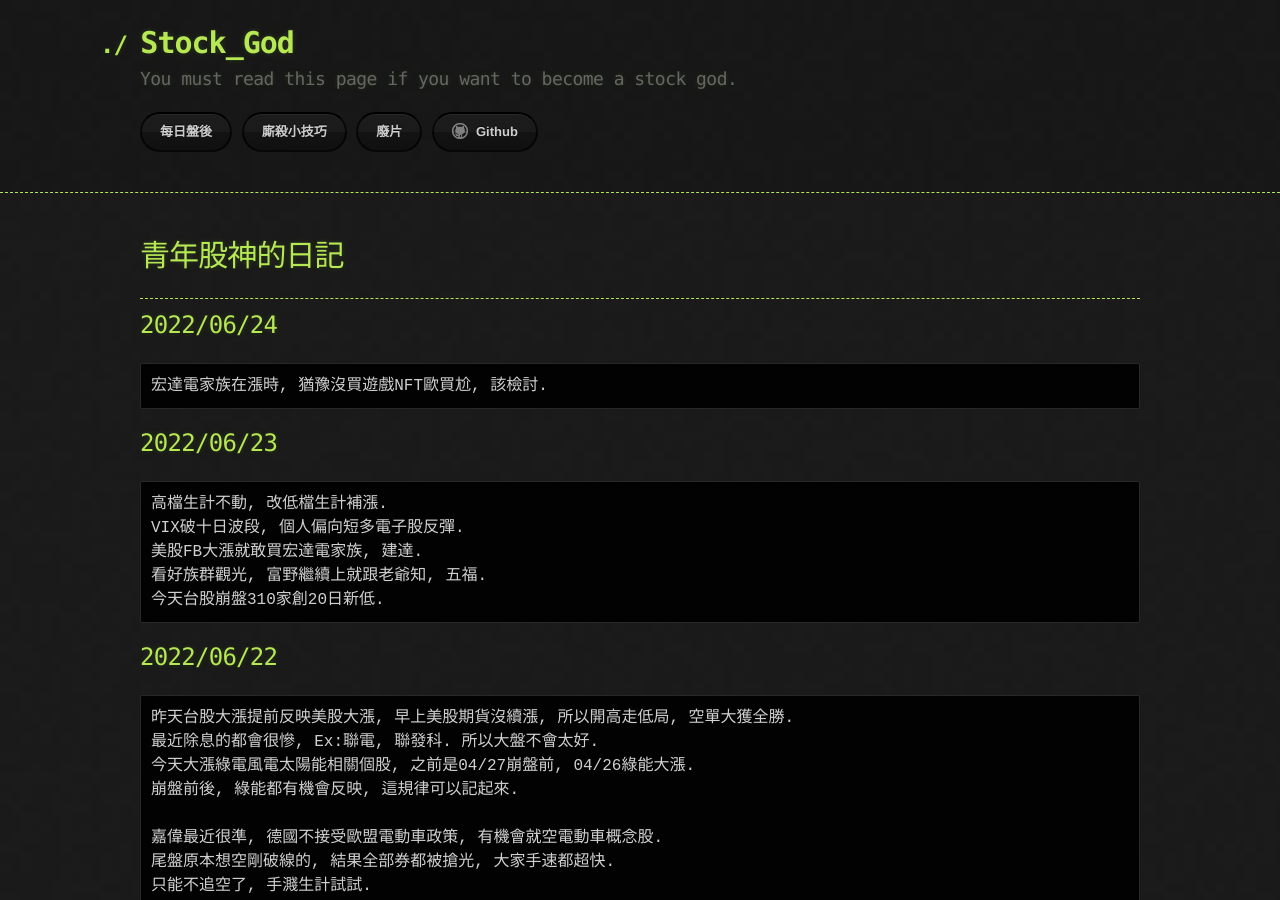
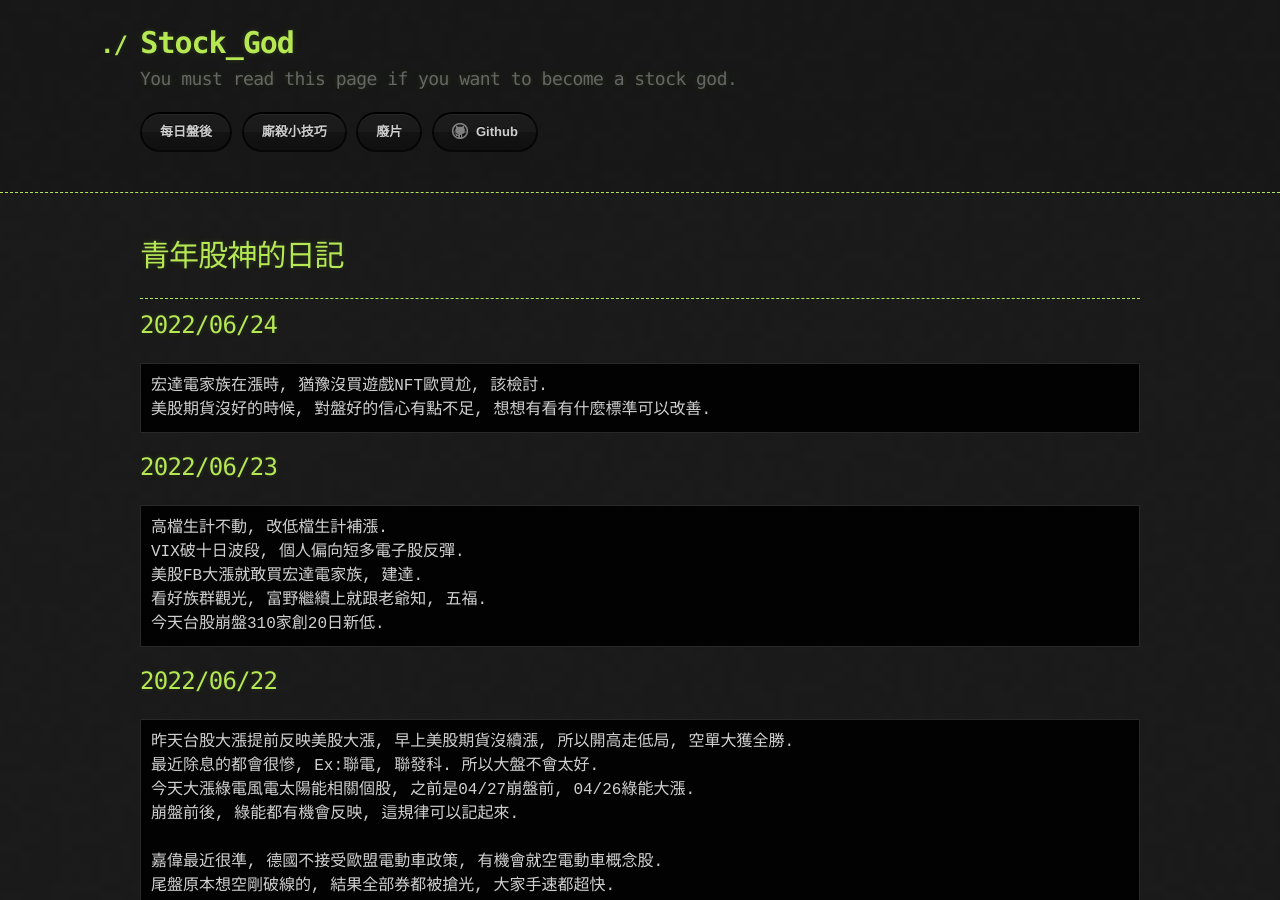
Before and after one commit to lepg5487/Stock_God, a Jekyll site: the page built from index.md, in a window 1280 px wide and 900 px high. Built offline with Jekyll 4.4.1, drawn with Linux system fonts in a browser that asks for light colours; our own code applies the rules of GitHub Pages for plain Markdown files.

Commit message:
Update index.md

````diff
--- a/index.md
+++ b/index.md
@@ -9,6 +9,7 @@ layout: testlayouts
 ## 2022/06/24
 ```
 宏達電家族在漲時, 猶豫沒買遊戲NFT歐買尬, 該檢討.
+美股期貨沒好的時候, 對盤好的信心有點不足, 想想有看有什麼標準可以改善.
 ```
 
 ## 2022/06/23
````
